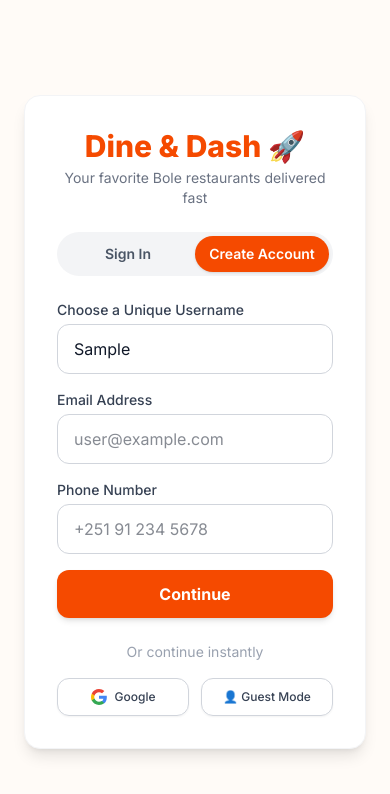
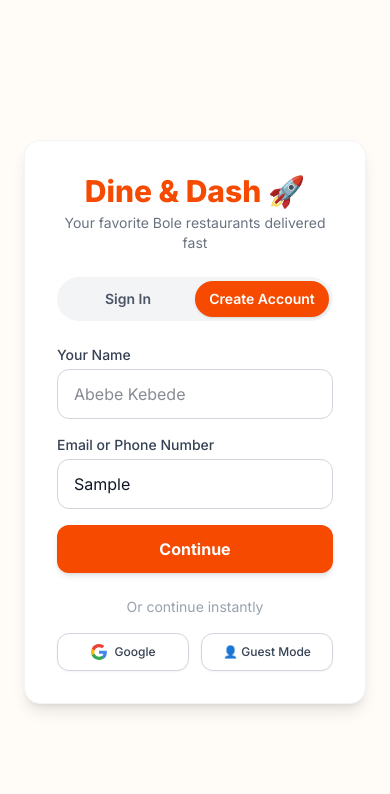
Before and after one commit to henon123sam/dash-and-dine, a Next.js app: page / in a window 390 px wide. Both pictures are taken after typing "Sample" into the empty fields and a click on the button "Create Account". Shown: the top 794 px of the page. Built offline with nearby package versions, Linux system fonts and the light colour scheme.

Commit message:
Update auth with name, email password menu, phone OTP, and password recovery

```diff
--- a/app/page.tsx
+++ b/app/page.tsx
@@ -52,49 +52,30 @@ export default function DineAndDashApp() {
   return <MainDashboardScreen userEmail={loggedInUser} onSignOut={() => setLoggedInUser(null)} />;
 }
 
-// --- Advanced Authentication Component (Uber / BeU Style Flow) ---
+// --- Streamlined Authentication Component ---
 function AuthScreen({ onLoggedIn }: { onLoggedIn: (identifier: string) => void }) {
   const [isSignUp, setIsSignUp] = useState(false);
   const [step, setStep] = useState<'input' | 'password' | 'otp' | 'forgot'>('input');
 
   // Form fields
-  const [identifier, setIdentifier] = useState(''); // email, phone, or username
+  const [name, setName] = useState('');
+  const [identifier, setIdentifier] = useState(''); // email or phone
   const [password, setPassword] = useState('');
-  const [username, setUsername] = useState('');
-  const [email, setEmail] = useState('');
-  const [phone, setPhone] = useState('');
   const [otpCode, setOtpCode] = useState('');
-  const [accountExistsCheck, setAccountExistsCheck] = useState<boolean | null>(null);
 
-  // Determine input type (email, phone, or username)
-  const classifyInput = (val: string) => {
-    if (val.includes('@')) return 'email';
-    if (/^\+?[0-9]{9,13}$/.test(val.replace(/\s+/g, ''))) return 'phone';
-    return 'username';
-  };
+  const isEmail = (val: string) => val.includes('@');
 
   const handleNextStep = (e: React.FormEvent) => {
     e.preventDefault();
     if (!identifier.trim()) {
-      alert('Please enter your email, phone number, or username.');
+      alert('Please enter your email or phone number.');
       return;
     }
 
-    const type = classifyInput(identifier);
-
-    if (!isSignUp) {
-      // SIGN IN FLOW
-      if (type === 'phone') {
-        // Phone login triggers SMS OTP like Uber/BeU
-        setStep('otp');
-      } else {
-        // Email or Username requires password + Microsoft-style check
-        setAccountExistsCheck(true);
-        setStep('password');
-      }
+    if (isEmail(identifier)) {
+      setStep('password');
     } else {
-      // CREATE ACCOUNT FLOW
-      setStep('password');
+      setStep('otp'); // Phone triggers SMS verification
     }
   };
 
@@ -102,7 +83,7 @@ function AuthScreen({ onLoggedIn }: { onLoggedIn: (identifier: string) => void }
     e.preventDefault();
     if (step === 'otp') {
       if (otpCode.length < 4) {
-        alert('Please enter a valid 4-digit SMS verification code.');
+        alert('Please enter a valid 4-digit verification code.');
         return;
       }
       onLoggedIn(identifier);
@@ -115,13 +96,9 @@ function AuthScreen({ onLoggedIn }: { onLoggedIn: (identifier: string) => void }
     }
   };
 
-  const handleForgotPassword = () => {
-    setStep('forgot');
-  };
-
   const handleSendResetLink = (e: React.FormEvent) => {
     e.preventDefault();
-    alert(`Password reset instructions have been sent to ${identifier}`);
+    alert(`Password reset instructions sent to ${identifier}`);
     setStep('input');
   };
 
@@ -151,49 +128,34 @@ function AuthScreen({ onLoggedIn }: { onLoggedIn: (identifier: string) => void }
           </button>
         </div>
 
-        {/* STEP 1: INITIAL IDENTIFIER INPUT */}
+        {/* STEP 1: INITIAL INPUT */}
         {step === 'input' && (
           <form onSubmit={handleNextStep} className="space-y-4">
+            {isSignUp && (
+              <div>
+                <label className="block text-sm font-medium text-gray-700 mb-1">Your Name</label>
+                <input
+                  type="text"
+                  required={isSignUp}
+                  className="w-full px-4 py-3 border border-gray-300 rounded-xl focus:outline-none focus:ring-2 focus:ring-orange-500 text-gray-900"
+                  placeholder="Abebe Kebede"
+                  value={name}
+                  onChange={(e) => setName(e.target.value)}
+                />
+              </div>
+            )}
+
             <div>
-              <label className="block text-sm font-medium text-gray-700 mb-1">
-                {isSignUp ? 'Choose a Unique Username' : 'Email, Phone Number, or Username'}
-              </label>
+              <label className="block text-sm font-medium text-gray-700 mb-1">Email or Phone Number</label>
               <input
                 type="text"
                 required
                 className="w-full px-4 py-3 border border-gray-300 rounded-xl focus:outline-none focus:ring-2 focus:ring-orange-500 text-gray-900"
-                placeholder={isSignUp ? 'e.g. boldelivery_king' : 'name@example.com, phone, or username'}
+                placeholder="name@example.com or +251..."
                 value={identifier}
                 onChange={(e) => setIdentifier(e.target.value)}
               />
             </div>
-
-            {isSignUp && (
-              <>
-                <div>
-                  <label className="block text-sm font-medium text-gray-700 mb-1">Email Address</label>
-                  <input
-                    type="email"
-                    required
-                    className="w-full px-4 py-3 border border-gray-300 rounded-xl focus:outline-none focus:ring-2 focus:ring-orange-500 text-gray-900"
-                    placeholder="user@example.com"
-                    value={email}
-                    onChange={(e) => setEmail(e.target.value)}
-                  />
-                </div>
-                <div>
-                  <label className="block text-sm font-medium text-gray-700 mb-1">Phone Number</label>
-                  <input
-                    type="tel"
-                    required
-                    className="w-full px-4 py-3 border border-gray-300 rounded-xl focus:outline-none focus:ring-2 focus:ring-orange-500 text-gray-900"
-                    placeholder="+251 91 234 5678"
-                    value={phone}
-                    onChange={(e) => setPhone(e.target.value)}
-                  />
-                </div>
-              </>
-            )}
 
             <button
               type="submit"
@@ -204,7 +166,7 @@ function AuthScreen({ onLoggedIn }: { onLoggedIn: (identifier: string) => void }
           </form>
         )}
 
-        {/* STEP 2A: PASSWORD ENTRY (Microsoft Style verification / Account check feedback) */}
+        {/* STEP 2A: EMAIL PASSWORD MENU */}
         {step === 'password' && (
           <form onSubmit={handleFinalSubmit} className="space-y-4">
             <div className="bg-orange-50 p-3 rounded-xl border border-orange-100 flex items-center justify-between mb-2">
@@ -217,12 +179,6 @@ function AuthScreen({ onLoggedIn }: { onLoggedIn: (identifier: string) => void }
                 Switch
               </button>
             </div>
-
-            {accountExistsCheck && !isSignUp && (
-              <div className="text-xs text-emerald-600 font-medium bg-emerald-50 p-2 rounded-lg border border-emerald-100 mb-2">
-                ✓ Account found with this identifier. Please enter your password.
-              </div>
-            )}
 
             <div>
               <label className="block text-sm font-medium text-gray-700 mb-1">Password</label>
@@ -240,7 +196,7 @@ function AuthScreen({ onLoggedIn }: { onLoggedIn: (identifier: string) => void }
               <div className="text-right">
                 <button
                   type="button"
-                  onClick={handleForgotPassword}
+                  onClick={() => setStep('forgot')}
                   className="text-xs text-orange-600 font-semibold hover:underline"
                 >
                   Forgot password?
@@ -257,7 +213,7 @@ function AuthScreen({ onLoggedIn }: { onLoggedIn: (identifier: string) => void }
           </form>
         )}
 
-        {/* STEP 2B: SMS OTP VERIFICATION (For Phone Numbers - Uber / BeU Style) */}
+        {/* STEP 2B: PHONE SMS OTP VERIFICATION */}
         {step === 'otp' && (
           <form onSubmit={handleFinalSubmit} className="space-y-4">
             <div className="bg-orange-50 p-3 rounded-xl border border-orange-100 flex items-center justify-between mb-2">
@@ -297,12 +253,12 @@ function AuthScreen({ onLoggedIn }: { onLoggedIn: (identifier: string) => void }
         {step === 'forgot' && (
           <form onSubmit={handleSendResetLink} className="space-y-4">
             <p className="text-xs text-gray-600 mb-2">
-              Enter your email or phone number associated with your account, and we&apos;ll send you recovery instructions.
+              Enter your email address and we&apos;ll send you recovery instructions.
             </p>
             <div>
-              <label className="block text-sm font-medium text-gray-700 mb-1">Email or Phone Number</label>
+              <label className="block text-sm font-medium text-gray-700 mb-1">Email Address</label>
               <input
-                type="text"
+                type="email"
                 required
                 className="w-full px-4 py-3 border border-gray-300 rounded-xl focus:outline-none focus:ring-2 focus:ring-orange-500 text-gray-900"
                 placeholder="user@example.com"
@@ -395,19 +351,18 @@ function MainDashboardScreen({ userEmail, onSignOut }: { userEmail: string; onSi
 
   const totalItemCount = Object.values(userCart).reduce((sum, entry) => sum + entry.quantity, 0);
   const subtotalPrice = Object.values(userCart).reduce((sum, entry) => sum + entry.item.price * entry.quantity, 0);
-  const kitchenPrepTax = subtotalPrice * 0.10; // 10% Kitchen Prep Tax
+  const kitchenPrepTax = subtotalPrice * 0.10;
   const deliveryFee = 150.0;
   const finalTotalPrice = subtotalPrice + kitchenPrepTax + (totalItemCount > 0 ? deliveryFee : 0);
 
   const handleConfirmOrder = () => {
-    alert(`Order submitted successfully! Sent to kitchen and will be delivered to: ${deliveryAddress}`);
+    alert(`Order submitted successfully! Sent to kitchen and delivered to: ${deliveryAddress}`);
     setUserCart({});
     setIsCheckoutOpen(false);
   };
 
   return (
     <div className="min-h-screen bg-[#FFFBF7] pb-32">
-      {/* Top Header */}
       <header className="flex justify-between items-center px-6 py-4 max-w-4xl mx-auto border-b border-gray-100 bg-white shadow-xs">
         <div>
           <h1 className="text-xl font-extrabold text-gray-900">Dine & Dash 🚀</h1>
@@ -427,7 +382,6 @@ function MainDashboardScreen({ userEmail, onSignOut }: { userEmail: string; onSi
         </div>
       </header>
 
-      {/* Category Pills */}
       <div className="max-w-4xl mx-auto px-6 overflow-x-auto flex gap-2 py-4">
         {categories.map((cat) => (
           <button
@@ -442,7 +396,6 @@ function MainDashboardScreen({ userEmail, onSignOut }: { userEmail: string; onSi
         ))}
       </div>
 
-      {/* Menu List */}
       <main className="max-w-4xl mx-auto px-6 mt-2 space-y-3">
         {displayedItems.map((item) => {
           const cartKey = `${item.restaurant}-${item.name}`;
@@ -481,7 +434,6 @@ function MainDashboardScreen({ userEmail, onSignOut }: { userEmail: string; onSi
         })}
       </main>
 
-      {/* Floating Bottom Cart Bar */}
       <div className="fixed bottom-6 left-0 right-0 px-6 flex justify-center z-40">
         <div className="w-full max-w-md bg-white/95 backdrop-blur-md h-16 px-6 rounded-full shadow-2xl flex items-center justify-between border border-gray-200">
           <div className="relative flex items-center justify-center w-10 h-10 bg-orange-100 rounded-full text-orange-700 font-bold">
@@ -500,7 +452,6 @@ function MainDashboardScreen({ userEmail, onSignOut }: { userEmail: string; onSi
         </div>
       </div>
 
-      {/* Checkout Menu Drawer / Modal */}
       {isCheckoutOpen && (
         <div className="fixed inset-0 bg-black/60 z-50 flex items-end justify-center backdrop-blur-xs">
           <div className="bg-white w-full max-w-lg rounded-t-3xl p-6 max-h-[90vh] flex flex-col shadow-2xl animate-in slide-in-from-bottom duration-200">
@@ -510,7 +461,6 @@ function MainDashboardScreen({ userEmail, onSignOut }: { userEmail: string; onSi
               <button onClick={() => setIsCheckoutOpen(false)} className="text-gray-400 hover:text-gray-600 font-bold text-lg w-8 h-8 rounded-full bg-gray-100 flex items-center justify-center">✕</button>
             </div>
 
-            {/* Delivery details inputs */}
             <div className="space-y-3 mb-4 bg-gray-50 p-3.5 rounded-2xl border border-gray-200">
               <div>
                 <label className="block text-xs font-bold text-gray-700 mb-1">Delivery Address (Bole Area)</label>
```
